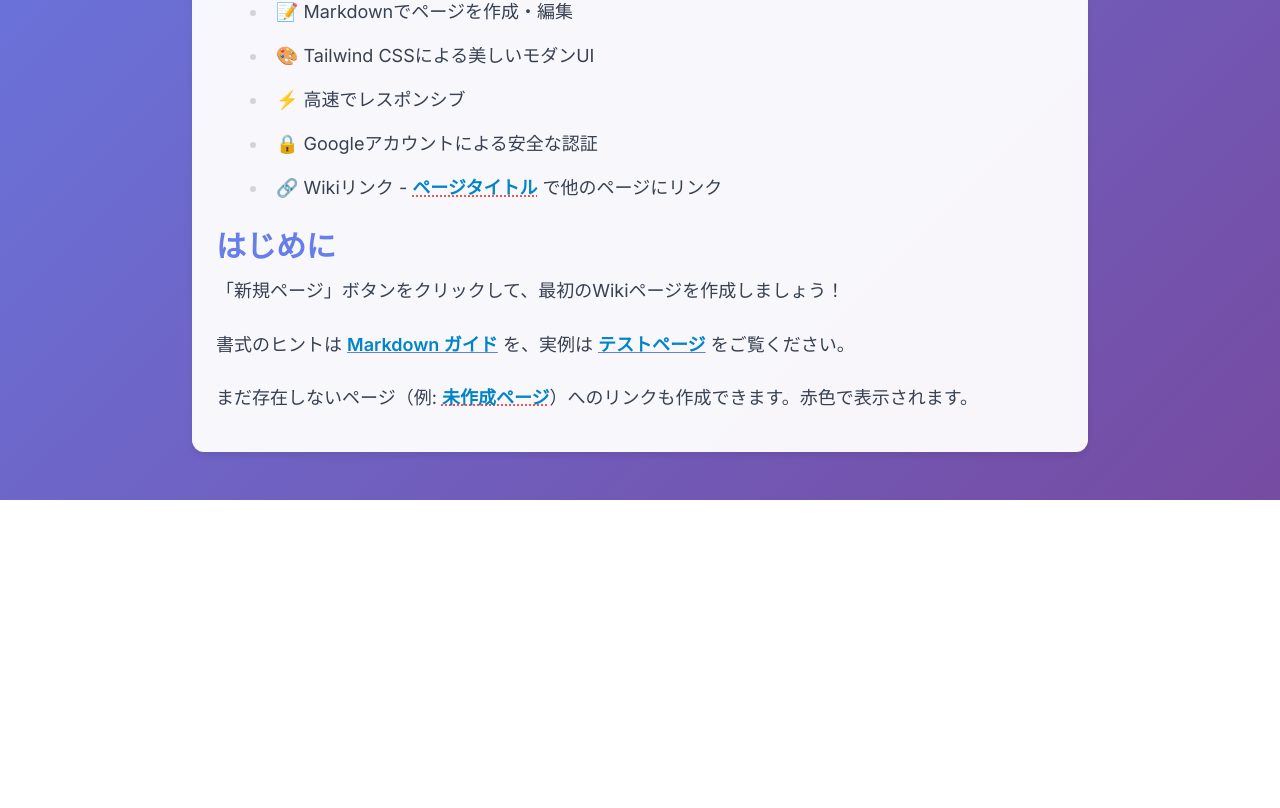
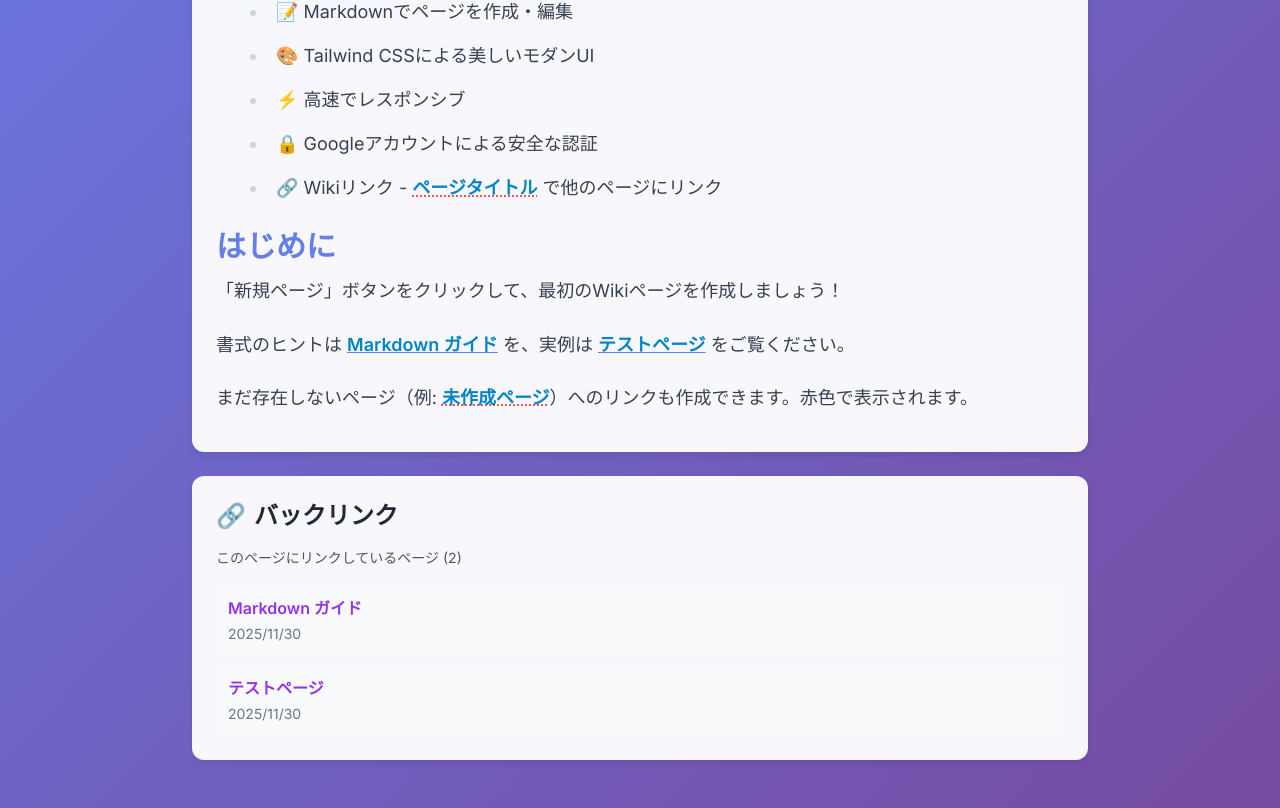
Before and after one commit to utenadev/gWiki, a React (Vite) app in the folder frontend/: page /page/1 in a window 1280 px wide. Shown: the part 574-1382 px from the top of the page. Before the commit the page ends 1074 px from the top, so only its background shows below. Built offline with nearby package versions, Linux system fonts and the light colour scheme.

Commit message:
feat: implement backlinks feature

```diff
--- a/frontend/src/api.ts
+++ b/frontend/src/api.ts
@@ -175,6 +175,30 @@ class WikiApi {
 
         return data.success && data.data?.deleted === true;
     }
+
+    /**
+     * Get backlinks for a page (pages that link to this page)
+     */
+    async getBacklinks(pageTitle: string): Promise<WikiPage[]> {
+        if (USE_MOCK) {
+            // Find all pages that contain a wiki link to the given page title
+            const backlinks = mockPages.filter(page => {
+                const wikiLinkPattern = /\[([^\]]+)\](?!\()/g;
+                const matches = [...page.content.matchAll(wikiLinkPattern)];
+                return matches.some(match => match[1] === pageTitle);
+            });
+            return Promise.resolve(backlinks);
+        }
+
+        const response = await fetch(`${this.baseUrl}?path=backlinks&title=${encodeURIComponent(pageTitle)}`);
+        const data: ApiResponse<WikiPage[]> = await response.json();
+
+        if (!data.success) {
+            throw new Error(data.error || 'Failed to get backlinks');
+        }
+
+        return data.data || [];
+    }
 }
 
 export const api = new WikiApi();
--- a/frontend/src/pages/PageView.tsx
+++ b/frontend/src/pages/PageView.tsx
@@ -12,6 +12,7 @@ export function PageView() {
     const { id } = useParams<{ id: string }>();
     const navigate = useNavigate();
     const [page, setPage] = useState<WikiPage | null>(null);
+    const [backlinks, setBacklinks] = useState<WikiPage[]>([]);
     const [loading, setLoading] = useState(true);
     const [error, setError] = useState<string | null>(null);
     const [deleting, setDeleting] = useState(false);
@@ -29,6 +30,9 @@ export function PageView() {
             const data = await api.getPageById(pageId);
             if (data) {
                 setPage(data);
+                // Load backlinks for this page
+                const links = await api.getBacklinks(data.title);
+                setBacklinks(links);
             } else {
                 setError('Page not found');
             }
@@ -145,6 +149,34 @@ export function PageView() {
 
                     <WikiContent content={page.content} />
                 </div>
+
+                {backlinks.length > 0 && (
+                    <div className="card animate-fade-in mt-6">
+                        <h2 className="text-2xl font-bold text-gray-800 dark:text-gray-200 mb-4 flex items-center">
+                            <span className="mr-2">🔗</span>
+                            バックリンク
+                        </h2>
+                        <p className="text-sm text-gray-600 dark:text-gray-400 mb-4">
+                            このページにリンクしているページ ({backlinks.length})
+                        </p>
+                        <div className="space-y-2">
+                            {backlinks.map((backlink) => (
+                                <Link
+                                    key={backlink.id}
+                                    to={`/page/${backlink.id}`}
+                                    className="block p-3 rounded-lg bg-gray-50 hover:bg-gray-100 dark:bg-gray-800 dark:hover:bg-gray-700 transition-colors"
+                                >
+                                    <div className="font-semibold text-purple-600 dark:text-purple-400">
+                                        {backlink.title}
+                                    </div>
+                                    <div className="text-sm text-gray-500 dark:text-gray-400 mt-1">
+                                        {new Date(backlink.updatedAt).toLocaleDateString('ja-JP')}
+                                    </div>
+                                </Link>
+                            ))}
+                        </div>
+                    </div>
+                )}
             </div>
         </div>
     );
```
